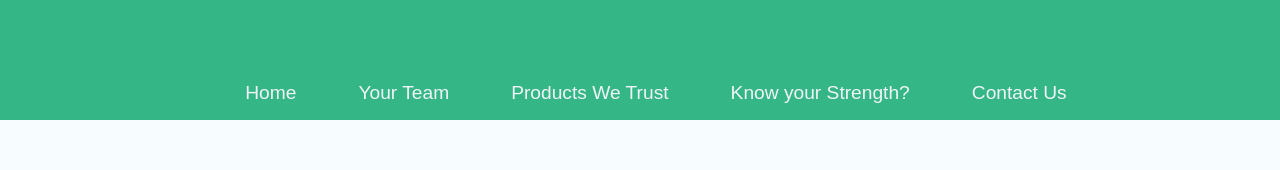
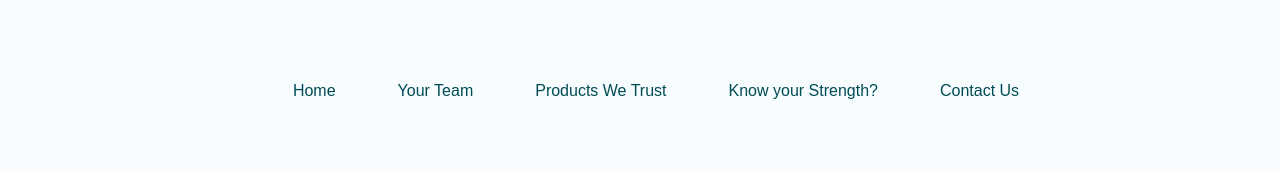
Before and after one commit to Aranesh22/mcf, a React (Create React App) app in the folder client/: page /contactUs in a window 1280 px wide. Shown: the top 170 px of the page. Built offline with nearby package versions, Linux system fonts and the light colour scheme; a small style sheet from the web is missing.

Commit message:
Update Navbar.css

```diff
--- a/client/src/css/Navbar.css
+++ b/client/src/css/Navbar.css
@@ -1,8 +1,9 @@
 .NavbarItems {
     /* background: #F7FCFF; */
-    background-color: #35B686;
+    /* background-color: #35B686; */
+    background-color: transparent;
     height: 120px;
-    font-size: 1.2rem;
+    /* font-size: 1.2rem;  */
     z-index: 10;
 }
 
@@ -16,7 +17,7 @@
 
 .fa-react {
     margin-left: 0.5rem;
-    font-size: 1.6rem;
+    /* font-size: 1.6rem; */
 }
 
 .nav-menu {
@@ -27,8 +28,8 @@
 }
 
 .nav-links {
-    /* color: #004c54; */
-    color: #F0F4F7;
+    color: #004c54;
+    /* color: #F0F4F7; */
 
     text-decoration: none;
     top: 10px;
@@ -121,17 +122,17 @@
         top: 0;
         right: 0;
         transform: translate(-100%, 60%);
-        font-size: 1.8rem;
+        /* font-size: 1.8rem; */
         cursor: pointer;
     }
 
     .fa-times {
         color: white;
-        font-size: 2rem;
+        /* font-size: 2rem; */
     }
 
     .nav-links-mobile{
-        display: bock;
+        display: block;
         text-align: center;
         padding: 1.5rem;
         margin: auto;
@@ -140,7 +141,7 @@
         background: #004c54;
         text-decoration: none;
         color: white;
-        font-size: 1.5rem;
+        /* font-size: 1.5rem; */
     }
 
     .nav-links-mobile:hover{
@@ -149,7 +150,7 @@
         transition: 250ms;
     }
 
-    Button{
+    /* Button{
         display: none;
-    }
+    } */
 }
```
